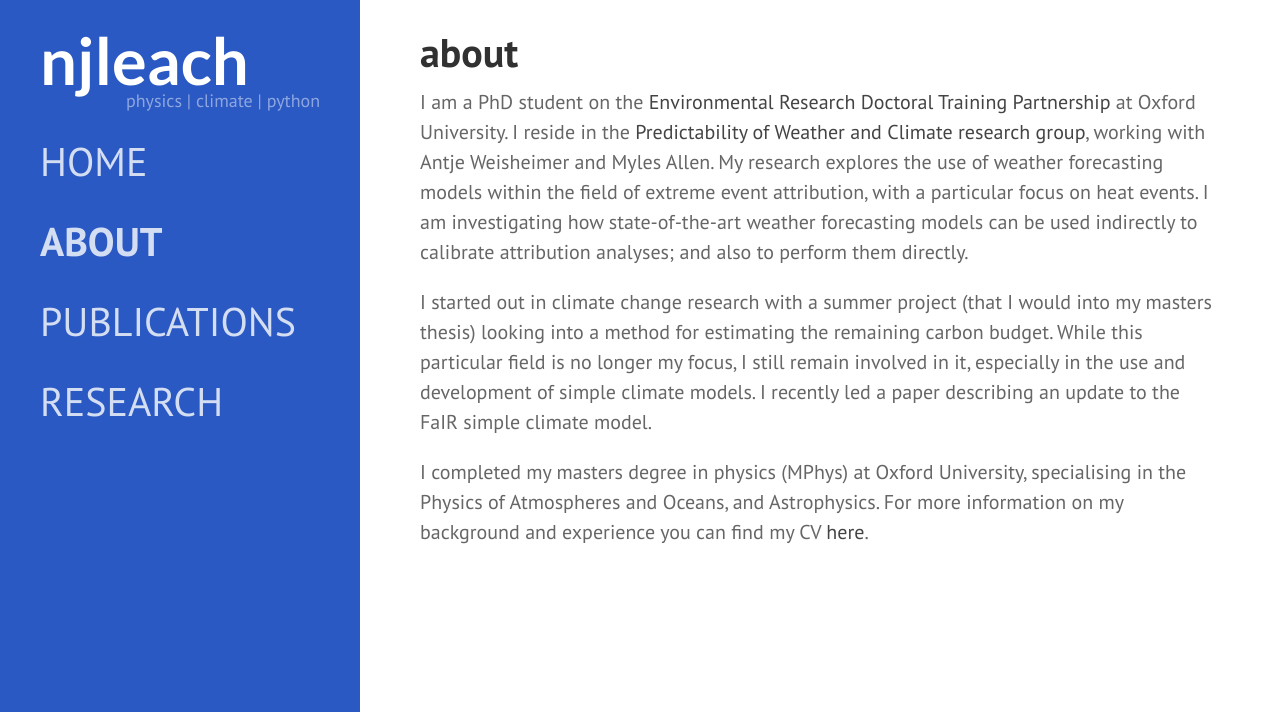
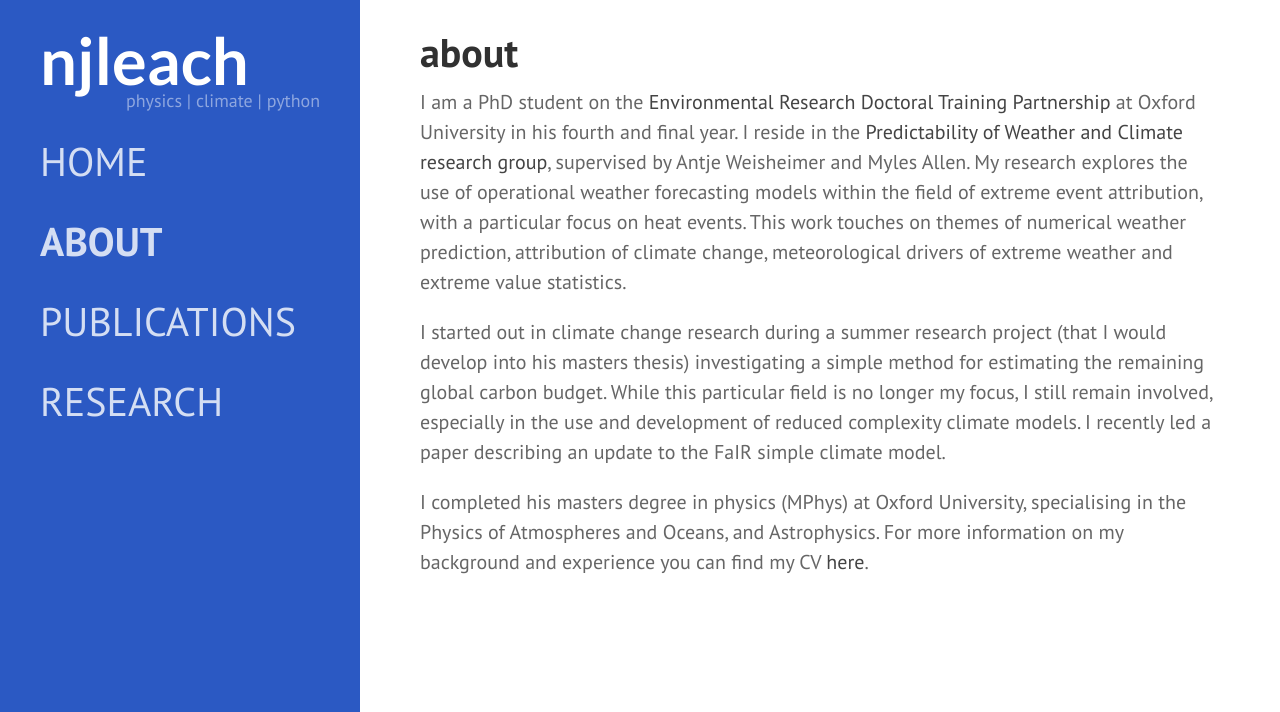
Before and after one commit to njleach/njleach.github.io, a Jekyll site: the page built from _pages/about.md, in a window 1280 px wide, cut to the strip 0-712 px from the top of the page. Built offline with Jekyll 4.4.1, drawn with Linux system fonts in a browser that asks for light colours; nearby versions of some CDN libraries; some web fonts are replaced.

Commit message:
Update about section

```diff
--- a/_pages/about.md
+++ b/_pages/about.md
@@ -4,11 +4,11 @@ title: about
 permalink: /about/
 ---
 
-I am a PhD student on the [Environmental Research Doctoral Training Partnership](https://www.environmental-research.ox.ac.uk/) at Oxford University. I reside in the [Predictability of Weather and Climate research group](https://www2.physics.ox.ac.uk/research/predictability-of-weather-and-climate), working with Antje Weisheimer and Myles Allen. My research explores the use of weather forecasting models within the field of extreme event attribution, with a particular focus on heat events. I am investigating how state-of-the-art weather forecasting models can be used indirectly to calibrate attribution analyses; and also to perform them directly.
+I am a PhD student on the [Environmental Research Doctoral Training Partnership](https://www.environmental-research.ox.ac.uk/) at Oxford University in his fourth and final year. I reside in the [Predictability of Weather and Climate research group](https://www2.physics.ox.ac.uk/research/predictability-of-weather-and-climate), supervised by Antje Weisheimer and Myles Allen. My research explores the use of operational weather forecasting models within the field of extreme event attribution, with a particular focus on heat events. This work touches on themes of numerical weather prediction, attribution of climate change, meteorological drivers of extreme weather and extreme value statistics.
 
-I started out in climate change research with a summer project (that I would into my masters thesis) looking into a method for estimating the remaining carbon budget. While this particular field is no longer my focus, I still remain involved in it, especially in the use and development of simple climate models. I recently led a paper describing an update to the FaIR simple climate model.
+I started out in climate change research during a summer research project (that I would develop into his masters thesis) investigating a simple method for estimating the remaining global carbon budget. While this particular field is no longer my focus, I still remain involved, especially in the use and development of reduced complexity climate models. I recently led a paper describing an update to the FaIR simple climate model.
 
-I completed my masters degree in physics (MPhys) at Oxford University, specialising in the Physics of Atmospheres and Oceans, and Astrophysics. For more information on my background and experience you can find my CV [here](https://docs.google.com/document/d/1ke_UVnF5HoJMO-T8L-gZQDUNUrJDG8QM9gtFZxgGUtg/edit?usp=sharing).
+I completed his masters degree in physics (MPhys) at Oxford University, specialising in the Physics of Atmospheres and Oceans, and Astrophysics. For more information on my background and experience you can find my CV [here](https://docs.google.com/document/d/1ke_UVnF5HoJMO-T8L-gZQDUNUrJDG8QM9gtFZxgGUtg/edit?usp=sharing).
 
 <!-- Suggest splitting html into:
 default
```
Also changed, not shown: _pages/publications.md (+1 -1 lines), _pages/research.md (+7 -2 lines).
